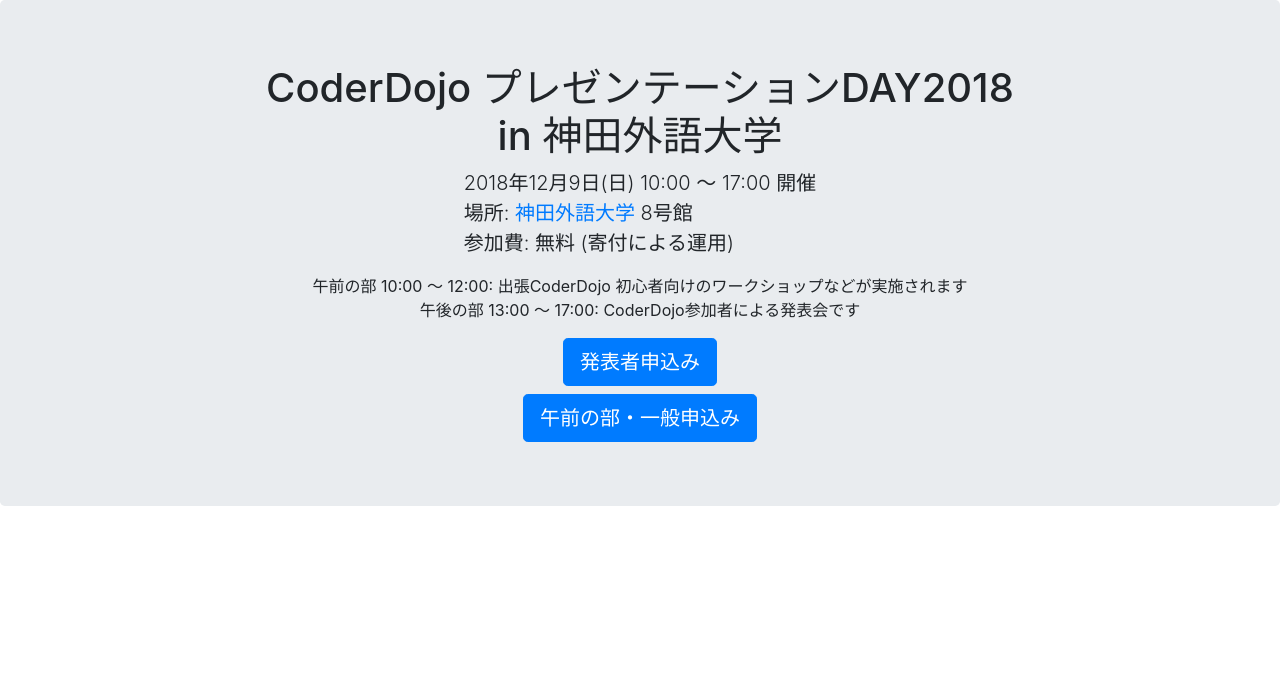
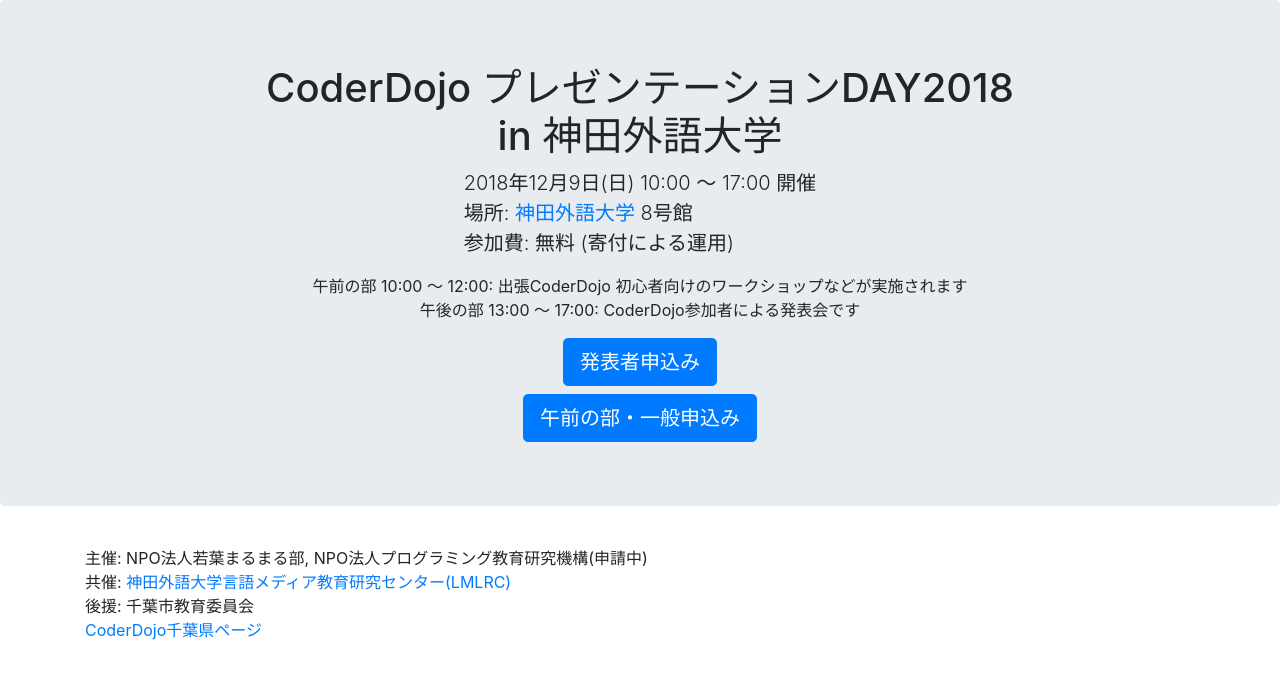
Before and after one commit to coderdojo-chiba-pref/coderdojo-chiba-pref.github.io, a Jekyll site: the page presenday2018-12.html, which Jekyll copies as it is, in a window 1280 px wide. Shown: the top 679 px of the page. Built offline with Jekyll 4.4.1, drawn with Linux system fonts in a browser that asks for light colours.

Commit message:
Add footer

```diff
--- a/presenday2018-12.html
+++ b/presenday2018-12.html
@@ -31,6 +31,17 @@
     </div>
 </div>
 
+<footer class="bg-footer p-2 mt-4">
+    <div class="container">
+        <p class="m-0">主催: NPO法人若葉まるまる部, NPO法人プログラミング教育研究機構(申請中)</p>
+        <p class="m-0">共催: <a href="https://www.kandagaigo.ac.jp/kuis/main/labo/lmlrc/" target="_blank">神田外語大学言語メディア教育研究センター(LMLRC)</a>
+        </p>
+        <p class="m-0">後援: 千葉市教育委員会</p>
+        <p class="m-0"><a href="/" target="_blank">CoderDojo千葉県ページ</a></p>
+    </div>
+</footer>
+
+
 <script src="https://code.jquery.com/jquery-3.3.1.slim.min.js"
         integrity="sha384-q8i/X+965DzO0rT7abK41JStQIAqVgRVzpbzo5smXKp4YfRvH+8abtTE1Pi6jizo"
         crossorigin="anonymous"></script>
```
